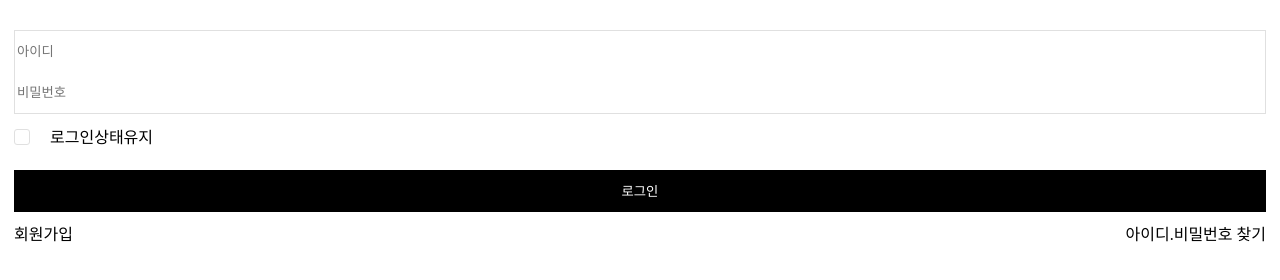
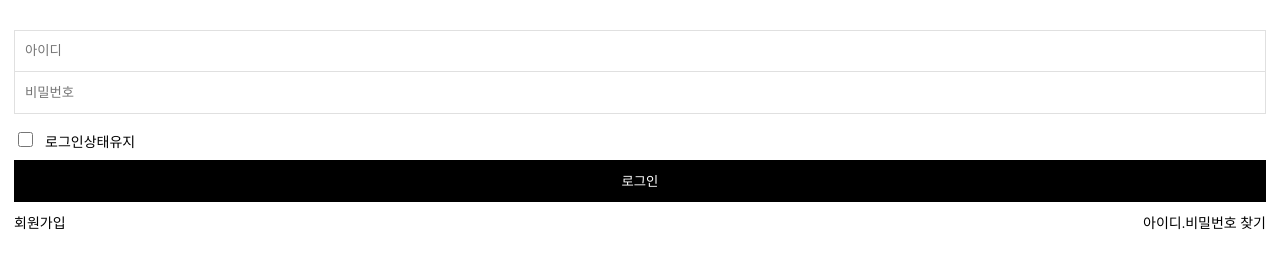
Before and after one commit to wecode-bootcamp-korea/Wepicker-frontend, a React app: page /login in a window 1280 px wide. Built offline with nearby package versions, Linux system fonts and the light colour scheme.

Commit message:
Add: Login페이지 레이아웃 완성

```diff
--- a/src/pages/Login/Login.js
+++ b/src/pages/Login/Login.js
@@ -11,8 +11,8 @@ class Login extends Component {
                     <input type="password" placeholder="비밀번호" />
                 </article>
                 <article className="checkBox">
-                    <button></button>
-                    <span>로그인상태유지</span>
+                    <input type="checkbox" id="loginState" />
+                    <label for="loginState">로그인상태유지</label>
                 </article>
                 <button>로그인</button>
                 <div className="signUpBtn">
--- a/src/pages/Login/Login.scss
+++ b/src/pages/Login/Login.scss
@@ -9,34 +9,38 @@
     max-width: 1252px;
     width: 1252px;
 
+    span {
+        font-weight: normal;
+        font-size: 14px;
+    }
     .loginInput {
         display: flex;
         flex-direction: column;
         width: 1252px;
         border: 1px solid #e0e0e0;
         margin-bottom: 15px;
-        &:nth-child(odd) {
-            border-bottom: 1px solid #e0e0e0;
-        }
+
         input {
             width: 100%;
             height: 40.8px;
             border: none;
-            &::placeholder {
-                margin-left: 30px;
+            padding: 5px 10px;
+            &:first-child {
+                border-bottom: 1px solid #e0e0e0;
             }
         }
     }
     .checkBox {
         margin-bottom: 10px;
         cursor: pointer;
-        button {
-            width: 16px;
-            height: 16px;
-            margin-right: 20px;
-            border: 1px solid #e0e0e0;
+        input[type="checkBox"] {
+            width: 15px;
+            height: 15px;
+            margin-right: 12px;
             background-color: $bgWhite;
-            border-radius: 3px;
+        }
+        label {
+            font-size: 14px;
         }
     }
     button {
--- a/src/styles/common.scss
+++ b/src/styles/common.scss
@@ -1,3 +1,7 @@
 $bgWhite: #fff;
 $pointGreen: #09342c;
 $textColor: #121212;
+
+input {
+    outline: none;
+}
```
Also changed, not shown: 1 other file.
